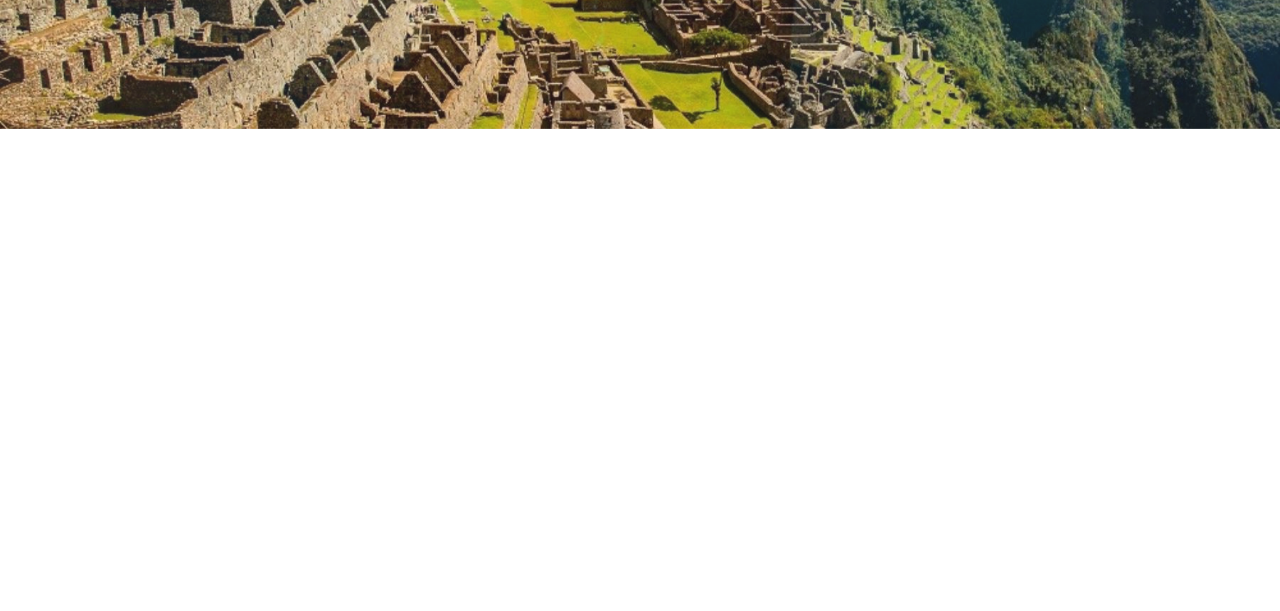
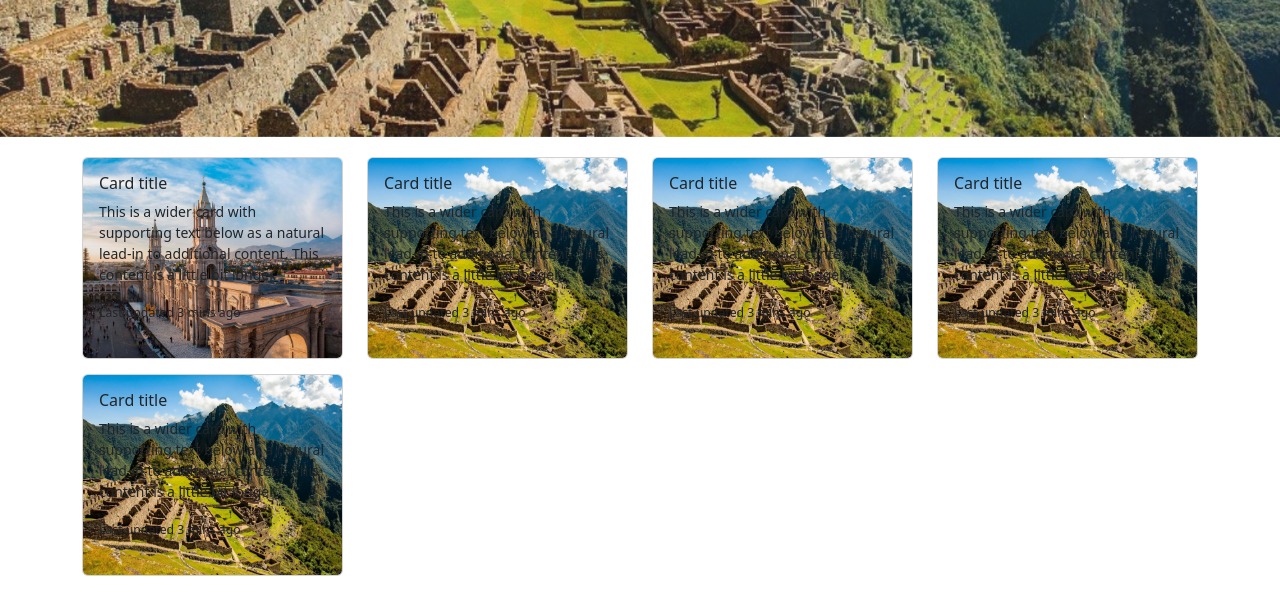
Before and after one commit to Luis-Nina21/DemoAgencia, a plain HTML site: page index.html in a window 1280 px wide. Shown: the part 331-942 px from the top of the page. Before the commit the page ends 800 px from the top, so only its background shows below. Drawn offline with nearby package versions, Linux system fonts and the light colour scheme.

Commit message:
Actualizando cards

```diff
--- a/index.html
+++ b/index.html
@@ -6,6 +6,9 @@
     <title>LuanTravel - Agencia de Viajes</title>
     <link rel="stylesheet" href="style.css">
     <link rel="stylesheet" href="https://cdnjs.cloudflare.com/ajax/libs/font-awesome/5.15.3/css/all.min.css">
+    <link href="https://cdn.jsdelivr.net/npm/bootstrap@5.3.3/dist/css/bootstrap.min.css" rel="stylesheet" integrity="sha384-QWTKZyjpPEjISv5WaRU9OFeRpok6YctnYmDr5pNlyT2bRjXh0JMhjY6hW+ALEwIH" crossorigin="anonymous">
+    <script src="https://cdn.jsdelivr.net/npm/bootstrap@5.3.3/dist/js/bootstrap.bundle.min.js" integrity="sha384-YvpcrYf0tY3lHB60NNkmXc5s9fDVZLESaAA55NDzOxhy9GkcIdslK1eN7N6jIeHz" crossorigin="anonymous"></script>
+
 </head>
 <body>
     <header>
@@ -43,6 +46,67 @@
     </div>
 
 
+    <div class="container">
+  <div class="row">
+    <div class="col-md-3 col-sm-6">
+      <div class="card">
+        <img src="./images/bannerArequipa.jpg" class="card-img" alt="...">
+        <div class="card-img-overlay">
+          <h5 class="card-title">Card title</h5>
+          <p class="card-text">This is a wider card with supporting text below as a natural lead-in to additional content. This content is a little bit longer.</p>
+          <p class="card-text"><small>Last updated 3 mins ago</small></p>
+        </div>
+      </div>
+    </div>
+    <div class="col-md-3 col-sm-6">
+      <div class="card">
+        <img src="./images/banner.jpg" class="card-img" alt="...">
+        <div class="card-img-overlay">
+          <h5 class="card-title">Card title</h5>
+          <p class="card-text">This is a wider card with supporting text below as a natural lead-in to additional content. This content is a little bit longer.</p>
+          <p class="card-text"><small>Last updated 3 mins ago</small></p>
+        </div>
+      </div>
+    </div>
+
+    <div class="col-md-3 col-sm-6">
+        <div class="card">
+          <img src="./images/banner.jpg" class="card-img" alt="...">
+          <div class="card-img-overlay">
+            <h5 class="card-title">Card title</h5>
+            <p class="card-text">This is a wider card with supporting text below as a natural lead-in to additional content. This content is a little bit longer.</p>
+            <p class="card-text"><small>Last updated 3 mins ago</small></p>
+          </div>
+        </div>
+      </div>
+
+      <div class="col-md-3 col-sm-6">
+        <div class="card">
+          <img src="./images/banner.jpg" class="card-img" alt="...">
+          <div class="card-img-overlay">
+            <h5 class="card-title">Card title</h5>
+            <p class="card-text">This is a wider card with supporting text below as a natural lead-in to additional content. This content is a little bit longer.</p>
+            <p class="card-text"><small>Last updated 3 mins ago</small></p>
+          </div>
+        </div>
+      </div>
+
+      <div class="col-md-3 col-sm-6">
+        <div class="card">
+          <img src="./images/banner.jpg" class="card-img" alt="...">
+          <div class="card-img-overlay">
+            <h5 class="card-title">Card title</h5>
+            <p class="card-text">This is a wider card with supporting text below as a natural lead-in to additional content. This content is a little bit longer.</p>
+            <p class="card-text"><small>Last updated 3 mins ago</small></p>
+          </div>
+        </div>
+      </div>
+    <!-- Añade más tarjetas aquí -->
+  </div>
+</div>
+
+
+
 
 
     <script src="script.js"></script>
--- a/style.css
+++ b/style.css
@@ -200,3 +200,24 @@ nav {
 
 
 /*--------------ESTE SON LOS ESTILOS DEL CARRUCEL DE TARJETAS ---------------*/
+
+.card {
+    margin-bottom: 15px;
+  }
+
+  .card-img {
+    height: 200px; /* Ajusta la altura según tu preferencia */
+    object-fit: cover;
+  }
+
+  .card-title {
+    font-size: 1rem;
+  }
+
+  .card-text {
+    font-size: 0.875rem;
+  }
+
+  .container{
+    margin: 20px;
+  }
```
